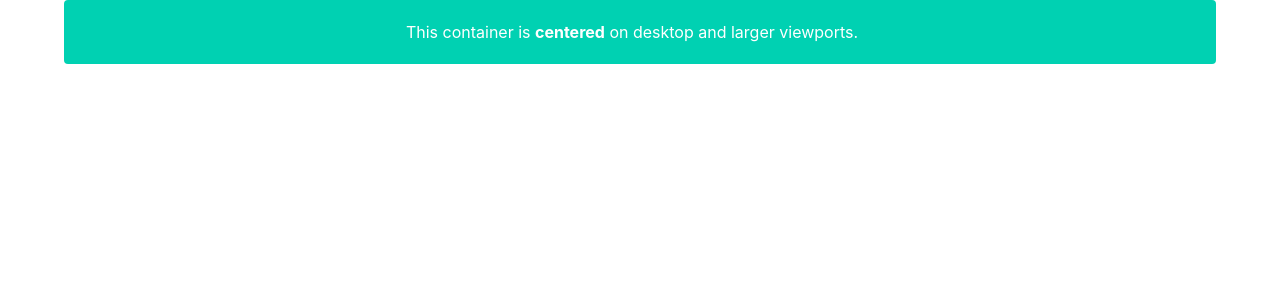
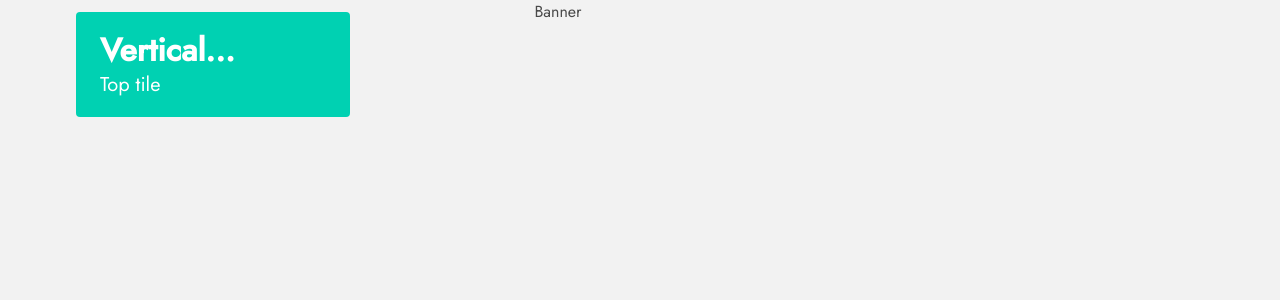
Before and after one commit to jose-a-dlc05/product-feedback-app-FE, a React (Create React App) app: page / in a window 1280 px wide. Shown: the top 300 px of the page. Built offline with nearby package versions, Linux system fonts and the light colour scheme.

Commit message:
Added the layout for the suggestions page

```diff
--- a/src/App.js
+++ b/src/App.jsx
@@ -1,14 +1,12 @@
 import 'bulma/css/bulma.min.css';
 import './App.scss';
+import Suggestions from './pages/Suggestions';
 
 function App() {
 	return (
 		<div className='App'>
 			<div className='container'>
-				<div className='notification is-primary'>
-					This container is <strong>centered</strong> on desktop and larger
-					viewports.
-				</div>
+				<Suggestions />
 			</div>
 		</div>
 	);
--- a/src/App.scss
+++ b/src/App.scss
@@ -1,38 +1,12 @@
-.App {
-  text-align: center;
+@import url('https://fonts.googleapis.com/css2?family=Jost:wght@300;400;500&display=swap');
+
+html,
+body {
+	padding: 0;
+	margin: 0;
 }
-
-.App-logo {
-  height: 40vmin;
-  pointer-events: none;
+body {
+	font-family: 'Jost', sans-serif;
+	background-color: #f2f2f2;
+	min-height: 102vh;
 }
-
-@media (prefers-reduced-motion: no-preference) {
-  .App-logo {
-    animation: App-logo-spin infinite 20s linear;
-  }
-}
-
-.App-header {
-  background-color: #282c34;
-  min-height: 100vh;
-  display: flex;
-  flex-direction: column;
-  align-items: center;
-  justify-content: center;
-  font-size: calc(10px + 2vmin);
-  color: white;
-}
-
-.App-link {
-  color: #61dafb;
-}
-
-@keyframes App-logo-spin {
-  from {
-    transform: rotate(0deg);
-  }
-  to {
-    transform: rotate(360deg);
-  }
-}
--- /dev/null
+++ b/src/pages/Suggestions.jsx
@@ -0,0 +1,26 @@
+import React from 'react';
+
+function Suggestions() {
+	return (
+		// Grid Layout
+		<div className='container'>
+			<div class='columns'>
+				<div class='column is-two-fifths tile'>
+					<div className='tile is-vertical is-8'>
+						<div className='tile'>
+							<div className='tile is-parent is-vertical'>
+								<article className='tile is-child notification is-primary'>
+									<p className='title'>Vertical...</p>
+									<p className='subtitle'>Top tile</p>
+								</article>
+							</div>
+						</div>
+					</div>
+				</div>
+				<div class='column'>Banner</div>
+			</div>
+		</div>
+	);
+}
+
+export default Suggestions;
```
Also changed, not shown: src/components/Banner/Banner.component.jsx (added), src/components/Navigation/Navigation.component.jsx (added), 1 other file (tests, documents, lock files or other folders).
